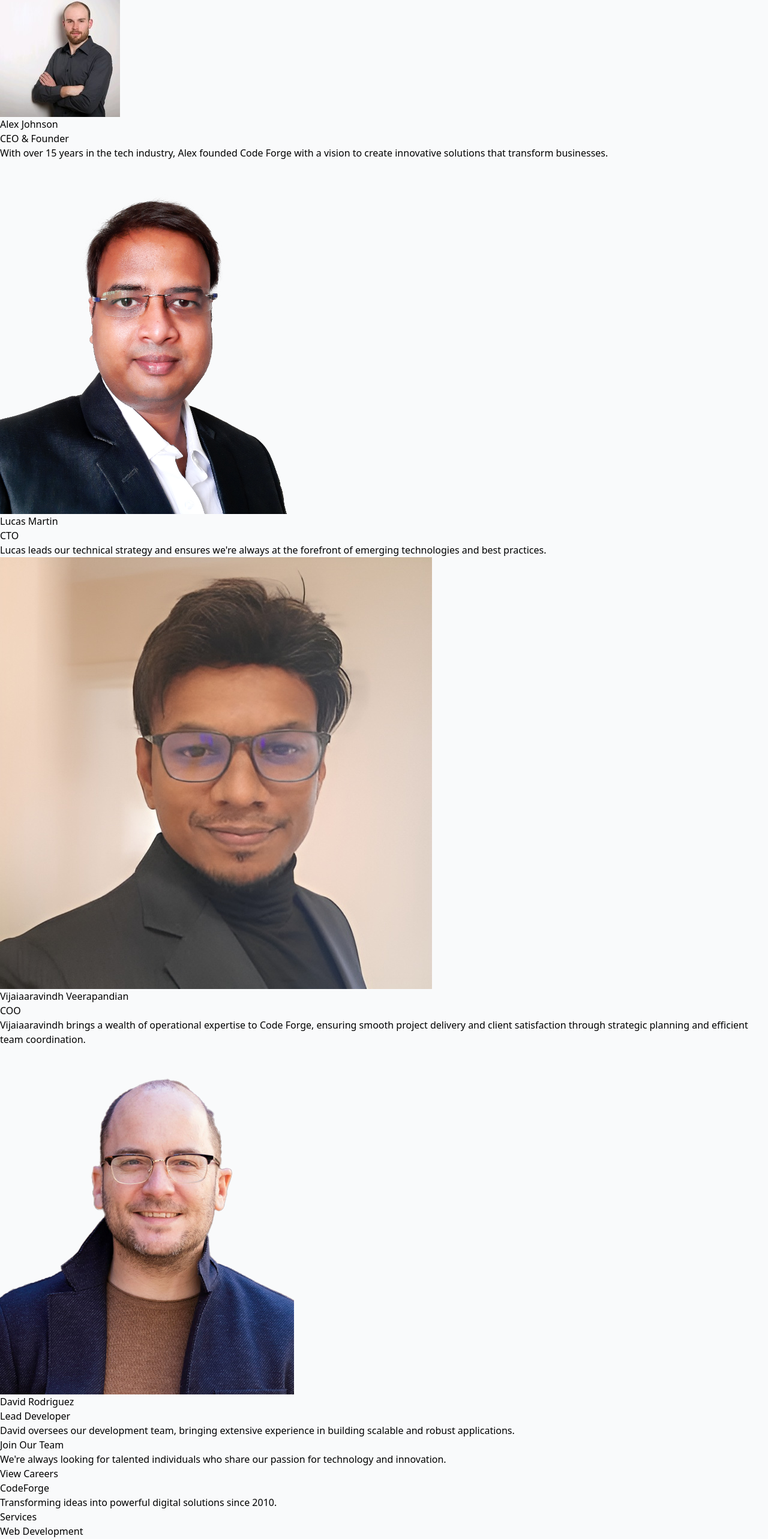
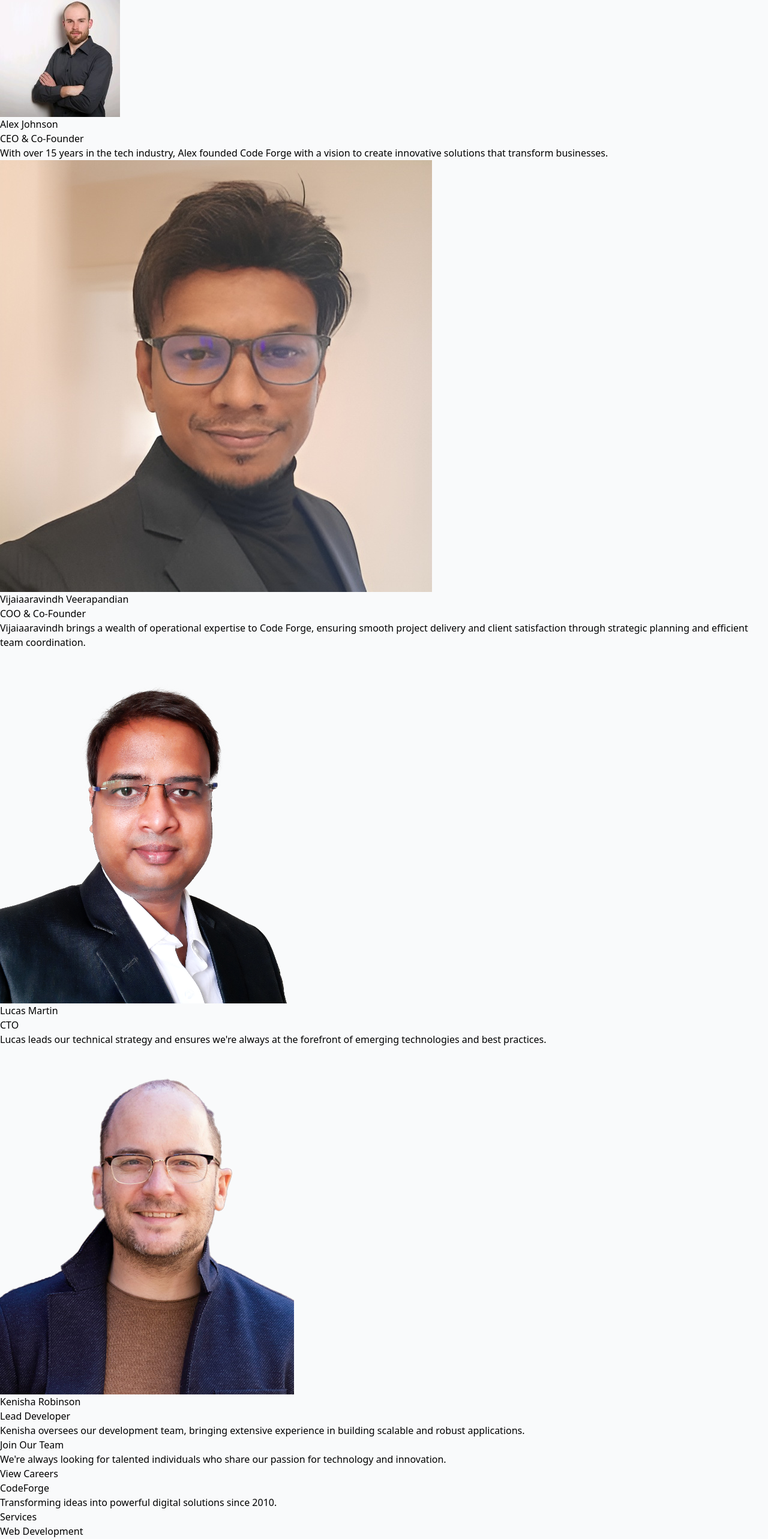
Before and after one commit to sylwester-code-forge/company-site, a React (Vite) app: page /about in a window 1280 px wide. Shown: the part 6123-8689 px from the top of the page at 60% size. Built offline with nearby package versions, Linux system fonts and the light colour scheme.

Commit message:
fix:change order

```diff
--- a/src/pages/About/index.tsx
+++ b/src/pages/About/index.tsx
@@ -10,9 +10,15 @@ export const About = () => {
   const team = [
     {
       name: "Alex Johnson",
-      position: "CEO & Founder",
+      position: "CEO & Co-Founder",
       bio: "With over 15 years in the tech industry, Alex founded Code Forge with a vision to create innovative solutions that transform businesses.",
       image: Team1,
+    },
+    {
+      name: "Vijaiaaravindh Veerapandian",
+      position: "COO & Co-Founder",
+      bio: "Vijaiaaravindh brings a wealth of operational expertise to Code Forge, ensuring smooth project delivery and client satisfaction through strategic planning and efficient team coordination.",
+      image: Team5,
     },
     {
       name: "Lucas Martin",
@@ -21,17 +27,11 @@ export const About = () => {
       image: Team2,
     },
     {
-      name: "Vijaiaaravindh Veerapandian",
-      position: "COO",
-      bio: "Vijaiaaravindh brings a wealth of operational expertise to Code Forge, ensuring smooth project delivery and client satisfaction through strategic planning and efficient team coordination.",
-      image: Team5,
+      name: "Kenisha Robinson",
+      position: "Lead Developer",
+      bio: "Kenisha oversees our development team, bringing extensive experience in building scalable and robust applications.",
+      image: Team3,
     },
-    {
-      name: "David Rodriguez",
-      position: "Lead Developer",
-      bio: "David oversees our development team, bringing extensive experience in building scalable and robust applications.",
-      image: Team3,
-    }
   ];
 
   const values = [
```
